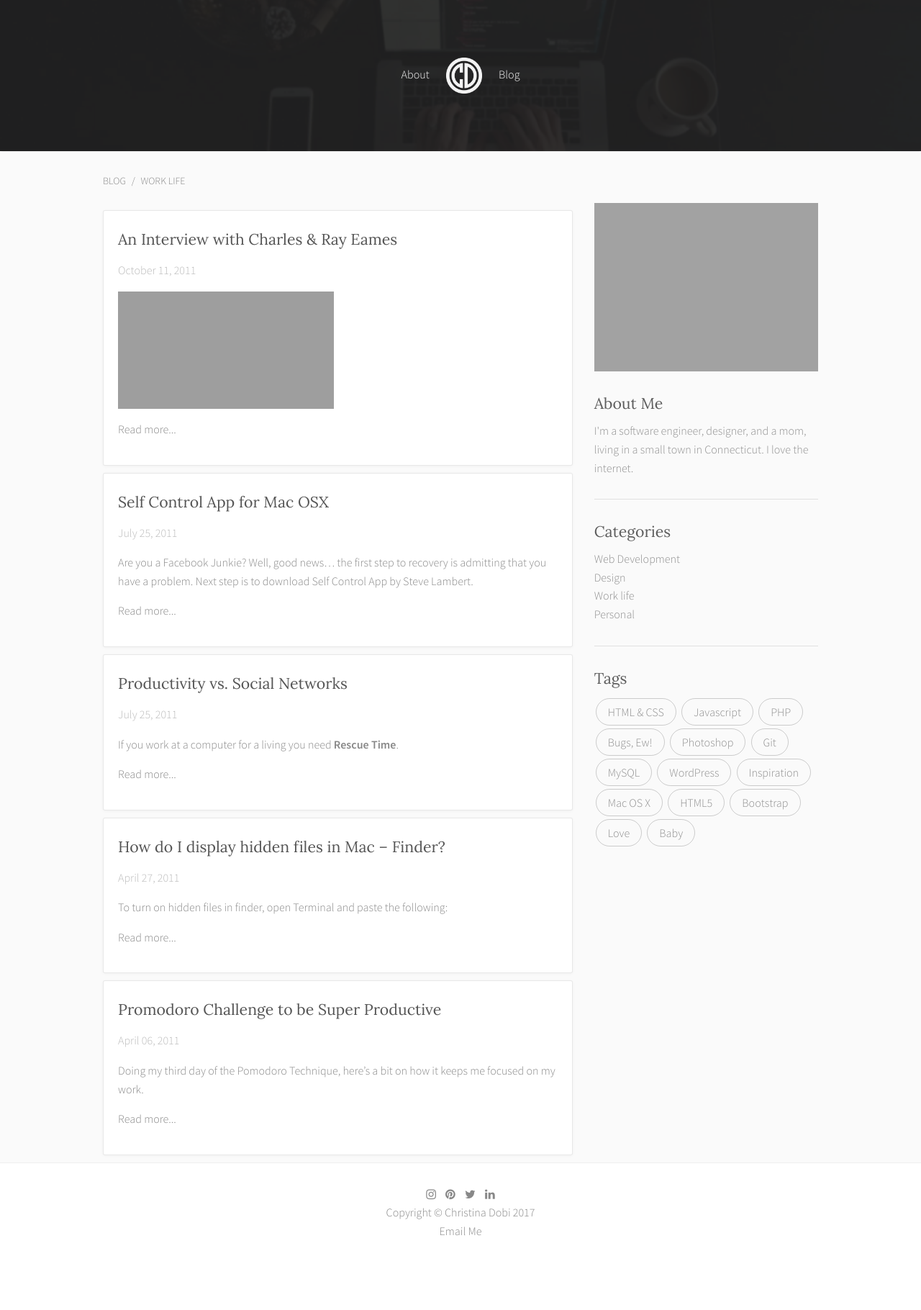
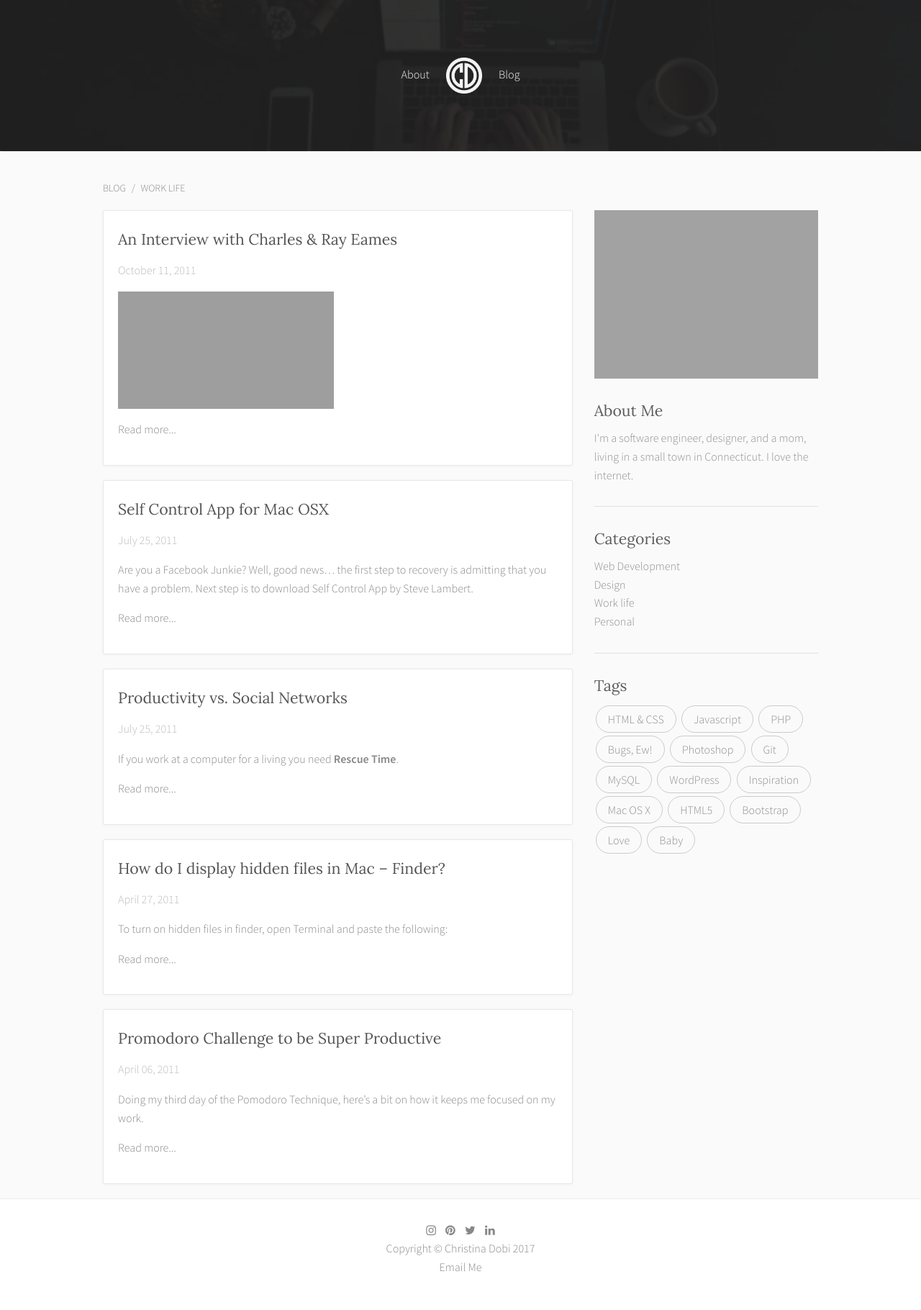
Before and after one commit to iamchristinabot/iamchristinabot.github.io, a Jekyll site: the page built from blog/work-life/index.html, in a window 1280 px wide. Shown: the whole page at 72% size. Built offline with Jekyll 4.4.1, drawn with Linux system fonts in a browser that asks for light colours; nearby versions of some CDN libraries; before the commit the page ends 1770 px from its top, so only the background shows below that.

```diff
--- a/_sass/common.scss
+++ b/_sass/common.scss
@@ -125,7 +125,7 @@
   box-shadow: 0 1px 4px rgba(0,0,0,.04);
   border: 1px solid rgba(0,0,0,.09);
   border-radius: 3px;
-  margin: 10px 0;
+  margin: 0;
   padding: 20px;
 }
 
--- a/_sass/posts.scss
+++ b/_sass/posts.scss
@@ -1,6 +1,6 @@
 #posts{
   background-color: #fafafa;
-  padding-top: 20px;
+  padding-top: 30px;
   .amp{
     padding: 0 5px;
   }
@@ -11,6 +11,9 @@
     text-transform: uppercase;
     font-size: 14px;
   }
+  .card{
+    margin-bottom: 20px;
+  }
   .sidebar{
     hr:first-child{
       margin-top: 12px;
```
